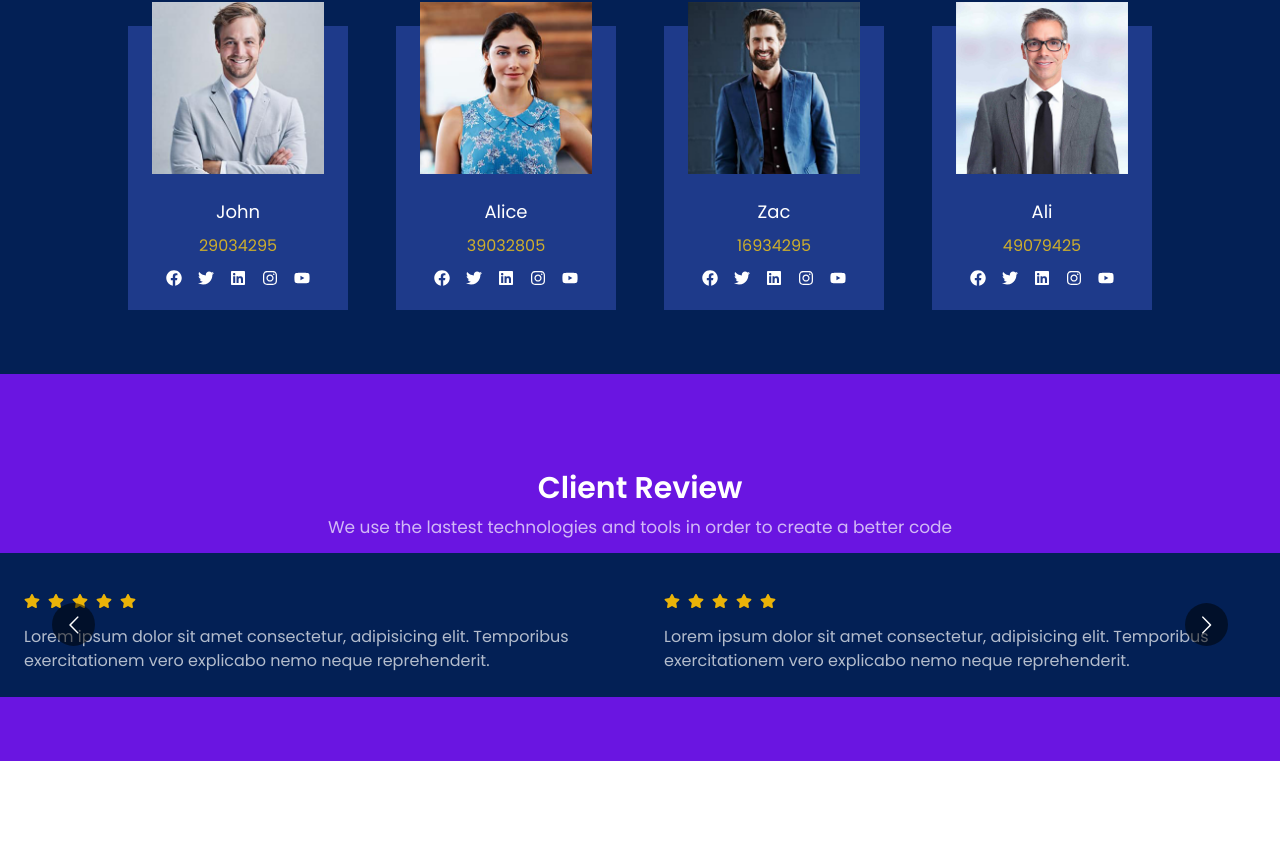
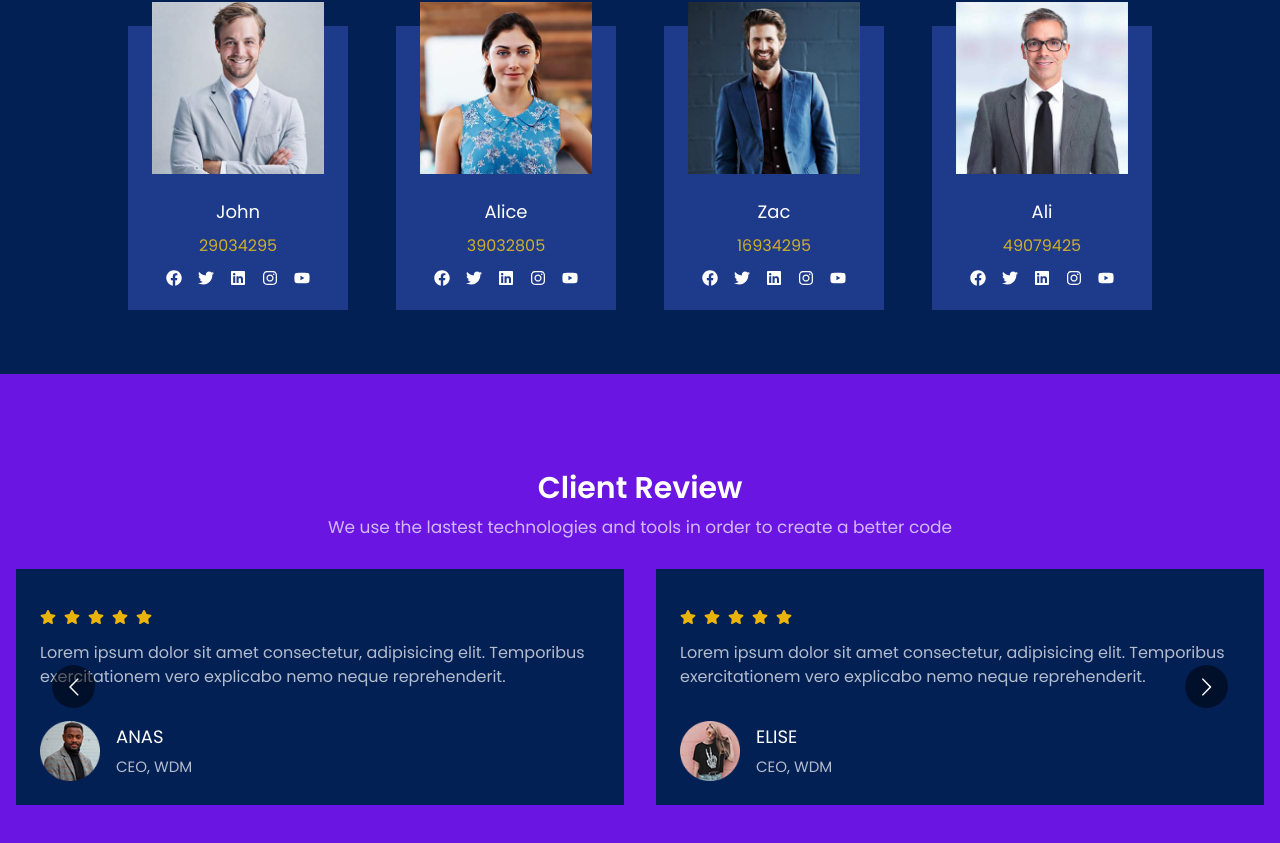
Before and after one commit to moonspark78/Invest-Project-NextJS, a Next.js app: page / in a window 1280 px wide. Shown: the part 3530-4373 px from the top of the page. Before the commit the page ends 4291 px from the top, so only its background shows below. Built offline with nearby package versions, Linux system fonts and the light colour scheme.

Commit message:
:tada: working on  the ReviewSlider component  :tada:

```diff
--- a/app/components/Home/Review/ReviewCard.tsx
+++ b/app/components/Home/Review/ReviewCard.tsx
@@ -1,3 +1,4 @@
+import Image from 'next/image';
 import React from 'react'
 import { FaStar } from 'react-icons/fa';
 
@@ -9,7 +10,7 @@ type Props={
 
 const ReviewCard = ({name,image}:Props) => {
   return (
-    <div className='p-6 bg-[#032055]'>
+    <div className='p-6 m-4 bg-[#032055]'>
         {/* review star */}
         <div className='flex items-center space-x-2 mt-4'>
             <FaStar className='w-4 h-4 text-yellow-500'/>
@@ -23,6 +24,18 @@ const ReviewCard = ({name,image}:Props) => {
             Lorem ipsum dolor sit amet consectetur, adipisicing elit.
             Temporibus exercitationem vero explicabo nemo neque reprehenderit.
         </p>
+        {/* Profile */}
+        <div className='flex mt-8 items-center space-x-4'>
+            <div>
+                <Image src={image} alt={name} width={60} height={60}/>
+            </div>
+            <div>
+                <h1 className='text-lg text-white uppercase'>{name}</h1>
+                <p className='mt-[0.3rem] text-[15px] text-white text-opacity-70'>
+                    CEO, WDM
+                </p>
+            </div>
+        </div>
     </div>
   )
 }
```
